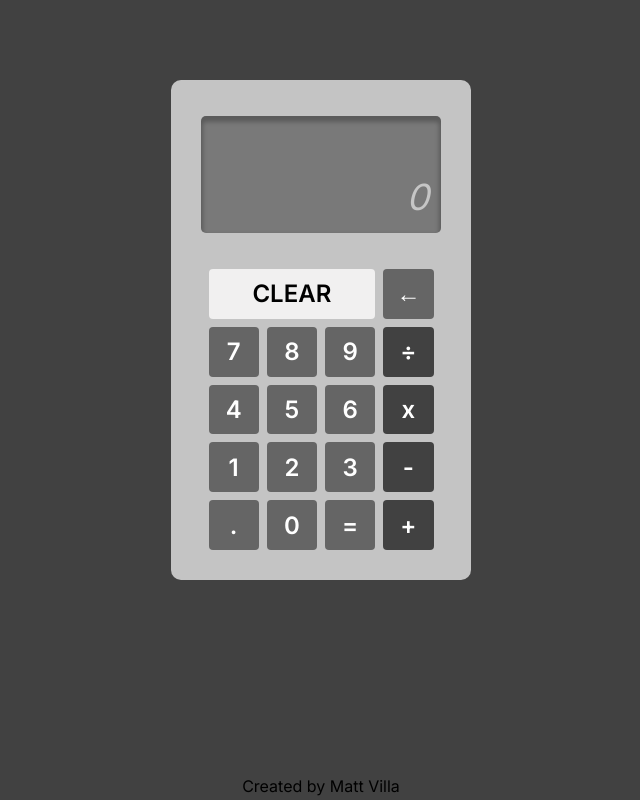
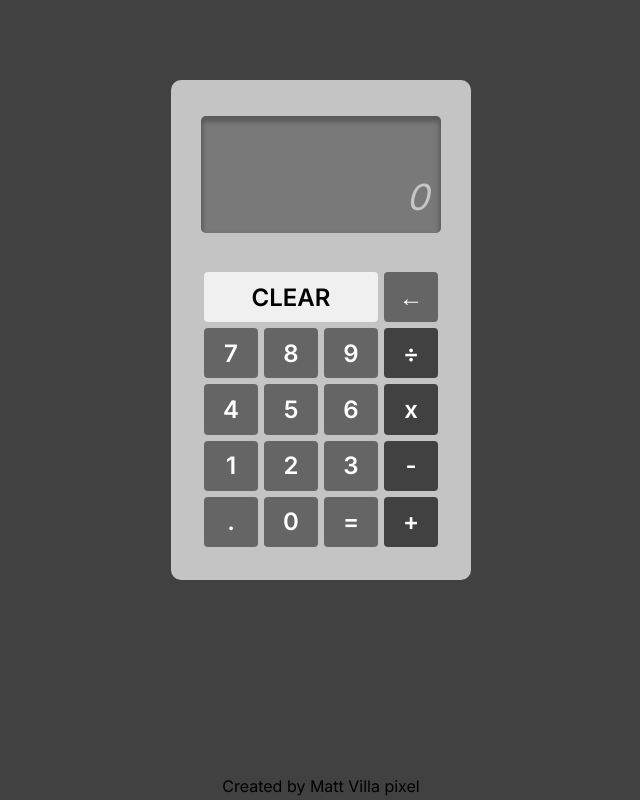
Before and after one commit to mv805/calculator, a plain HTML site: page index.html in a window 1280 px wide. Shown: the whole page, without its empty margins (319-959 px from the left). Drawn offline with Linux system fonts and the light colour scheme.

Commit message:
Make corrections for styling on Safari

```diff
--- a/index.html
+++ b/index.html
@@ -38,7 +38,7 @@
             </div>
         </div>
         <footer>
-            Created by Matt Villa
+            Created by Matt Villa pixel
         </footer>
     </body>
 
--- a/main.js
+++ b/main.js
@@ -21,10 +21,11 @@ clearButton.addEventListener('click', () => {
     screenInput.textContent = 0;
     resetInput();
     screenResult.textContent = '';
-    cumulativeAnswer = 0;
+    cumulativeAnswer = undefined;
     operators.length = 0;
     operands.length = 0;
     firstOperandWasInput = false;
+    equalsUsedLastTime = false;
 });
 
 deleteButton.addEventListener('click', () => {
@@ -37,7 +38,7 @@ deleteButton.addEventListener('click', () => {
 });
 
 equalsButton.addEventListener('click', () => {
-    if (operands.length === 0) {
+    if (operands.length === 0 || equalsUsedLastTime) {
         return;
     }
     if (mainInput.length === 0 ) {
@@ -53,7 +54,6 @@ equalsButton.addEventListener('click', () => {
     resetInput();
     screenInput.textContent = 0;
     equalsUsedLastTime = true;
-    //Array.from(cumulativeAnswer.toString()).map(Number);
 });
 
 numberButtons.forEach(numberButton => numberButton.addEventListener('click', (e) => {
--- a/style.css
+++ b/style.css
@@ -18,7 +18,6 @@ footer {
 
 /* buttons ||*/
 button {
-    margin: 0;
     background-color: #414141;
     border-style: none;
     border-radius: 4px;
@@ -27,6 +26,10 @@ button {
     font-family: 'Inter', sans-serif;
     font-weight: 600;
     font-size: 1.5rem;
+    display: flex;
+    justify-content: center;
+    align-items: center;
+    margin: 3px;
 }
 
 button:active {
@@ -87,7 +90,7 @@ button:active {
 }
 
 #screen-result {
-    font-size: 24px;
+    font-size: 18px;
     margin: .75rem;
     height: 30%;
 
@@ -100,10 +103,8 @@ button:active {
 
 #button-layout {
     display: grid;
-    grid-template-columns: 1fr 1fr 1fr 1fr;
-    grid-auto-rows: 1fr;
-    gap: 8px;
+    grid-template-columns: 25% 25% 25% 25%;
     margin-bottom: 10%;
-    width: 75%;
+    width: 80%;
     height: 60%;
 }
```
